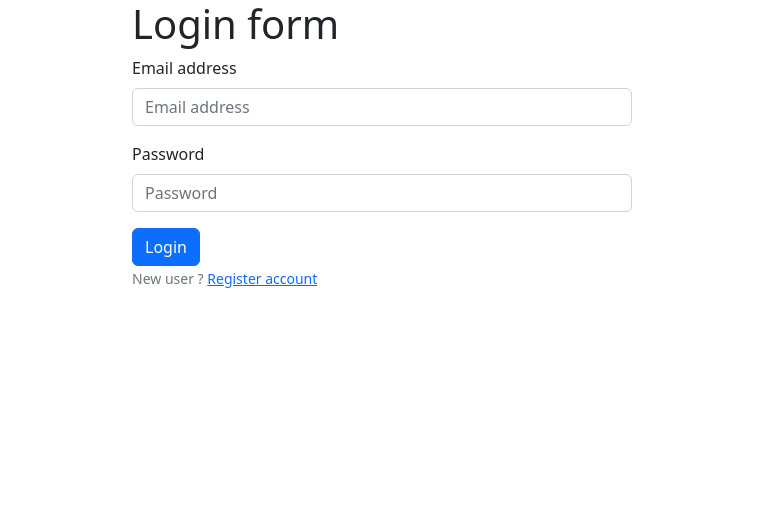
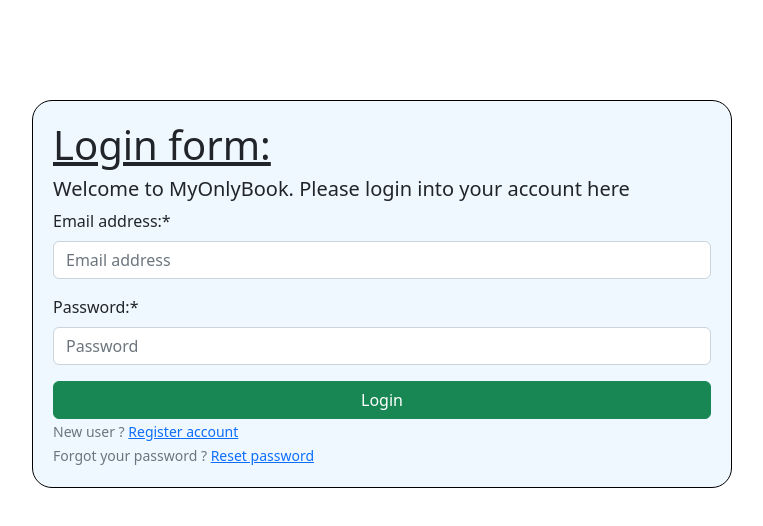
Before and after one commit to ah01567/Dissertation, a React (Create React App) app: page / in a window 1280 px wide. Shown: the top 526 px of the page, without its empty margins (258-1021 px from the left). Built offline with nearby package versions, Linux system fonts and the light colour scheme; no server answers.

Commit message:
Added background colour to auth forms

```diff
--- /dev/null
+++ b/src/Design/authForms.css
@@ -0,0 +1,16 @@
+.form-container {
+    padding-top: 100px;
+}
+
+.forms {
+    background-color: aliceblue;
+    max-width: 700px;
+    margin: 0 auto;
+    border: 1px solid black;
+    border-radius: 20px;;
+    padding: 20px;
+
+  }
+.button {
+    width: 100%;
+}
--- a/src/pages/Login.js
+++ b/src/pages/Login.js
@@ -4,6 +4,7 @@
 import { NavLink, useNavigate } from 'react-router-dom';
 import Button from 'react-bootstrap/Button';
 import Form from 'react-bootstrap/Form';
+import '../Design/authForms.css';
 
 const Login = () => {
     const navigate = useNavigate();
@@ -28,11 +29,12 @@
     }
 
     return(
-            <div>
-                    <Form style={{ maxWidth: 500, margin: '0 auto' }}>
-                            <h1> Login form </h1>
+            <div className='form-container'>
+                    <Form className="forms">
+                            <h1> <u>Login form: </u></h1>
+                            <h5>Welcome to MyOnlyBook. Please login into your account here</h5>
                             <Form.Group className="mb-3" controlId="formBasicEmail">
-                                <Form.Label>Email address</Form.Label>
+                                <Form.Label>Email address:*</Form.Label>
                                 <Form.Control
                                     id="email-address"
                                     name="email"
@@ -44,7 +46,7 @@
                             </Form.Group>
 
                             <Form.Group className="mb-3" controlId="formBasicPassword">
-                                <Form.Label>Password</Form.Label>
+                                <Form.Label>Password:*</Form.Label>
                                 <Form.Control
                                     id="password"
                                     name="password"
@@ -55,7 +57,7 @@
                                 />
                             </Form.Group>
 
-                            <Button variant="primary" type="submit" onClick={LoginFunction} >
+                            <Button className="button" variant="success" type="submit" onClick={LoginFunction} >
                                 Login
                             </Button>
 
@@ -67,7 +69,16 @@
                                     </NavLink>
                                 </Form.Text>
                             </div>
-                        </Form>
+
+                            <div>
+                                <Form.Text className="text-muted">
+                                    Forgot your password ?{' '}
+                                    <NavLink to="/login" >
+                                        Reset password
+                                    </NavLink>
+                                </Form.Text>
+                            </div>
+                    </Form>
             </div>
     )
 }
--- a/src/pages/Register.js
+++ b/src/pages/Register.js
@@ -4,6 +4,7 @@
 import { auth } from './firebase';
 import Button from 'react-bootstrap/Button';
 import Form from 'react-bootstrap/Form';
+import '../Design/authForms.css';
 
 const Register = () => {
     const navigate = useNavigate();
@@ -33,12 +34,12 @@
     }
 
   return (
-            <div>
-                <div>
-                    <h1> Register form </h1>
-                    <Form>
+            <div className='form-container'>
+                    <Form className="forms">
+                    <h1> <u>Register form:</u> </h1>
+                    <h5>Welcome to MyOnlyBook. Please register your account here</h5>
                     <Form.Group className="mb-3" controlId="formBasicEmail">
-                        <Form.Label>Email address</Form.Label>
+                        <Form.Label>Email address:*</Form.Label>
                         <Form.Control type="email"
                                       label="Email address"
                                       value={email}
@@ -48,7 +49,7 @@
                         </Form.Group>
 
                         <Form.Group className="mb-3" controlId="formBasicPassword">
-                        <Form.Label>Password</Form.Label>
+                        <Form.Label>Password:*</Form.Label>
                         <Form.Control type="password"
                                       label="Create password"
                                       value={password}
@@ -57,11 +58,10 @@
                                       placeholder="Password"  />
                         </Form.Group>
 
-                        <Button variant="primary" type="submit" onClick={onSubmit} >
+                        <Button className="button" variant="success" type="submit" onClick={onSubmit} >
                             Register account
                         </Button>
-                    </Form>
-
+                        <div>
                         <Form.Text className="text-muted">
                             Already have an account?{' '}
                             <NavLink to="/login" >
@@ -69,6 +69,7 @@
                             </NavLink>
                         </Form.Text>
                     </div>
+                    </Form>
             </div>
   )
 }
```
Also changed, not shown: src/img/background.jpeg (added). Lines whose indentation alone changed are shown as unchanged.
